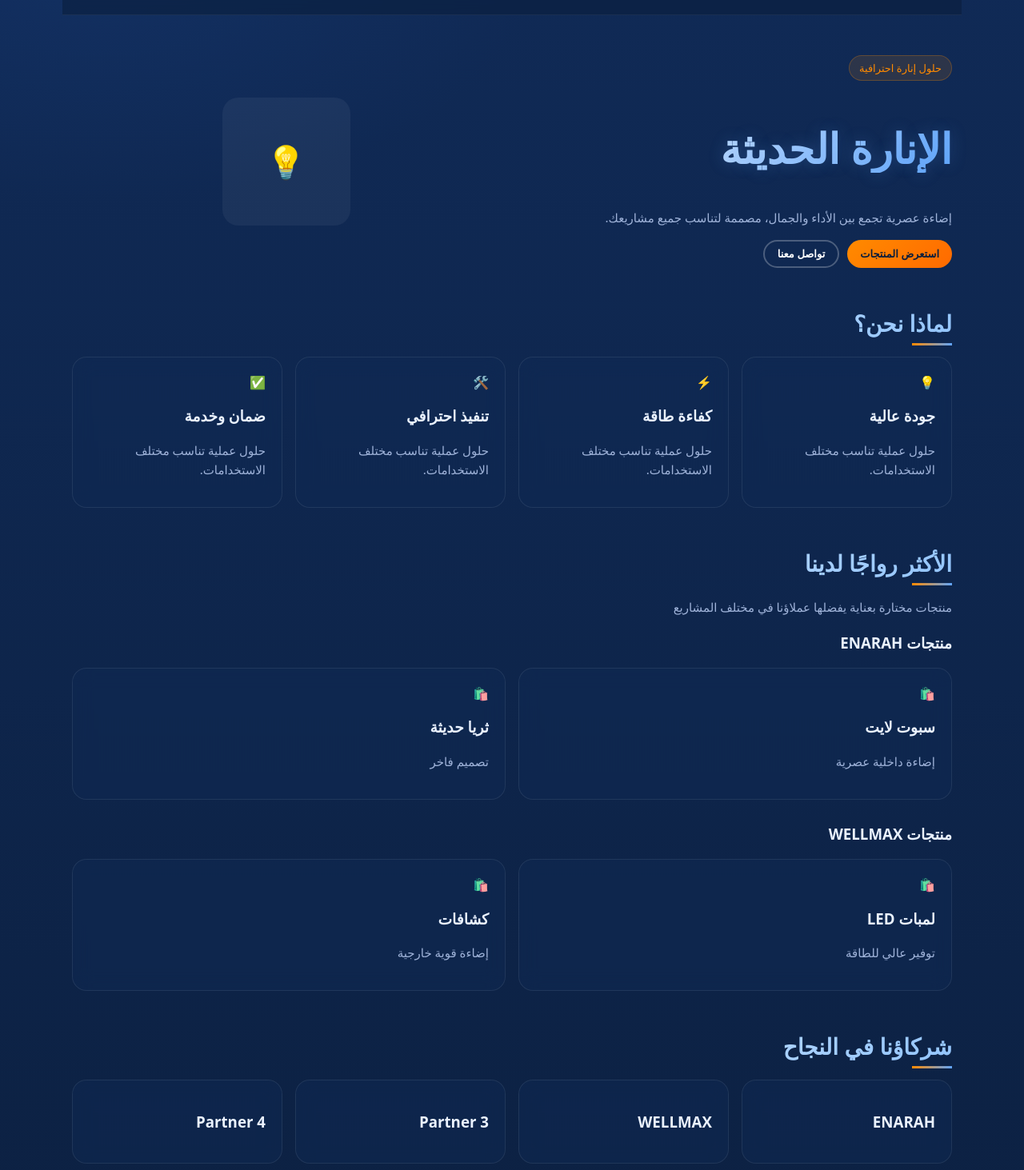
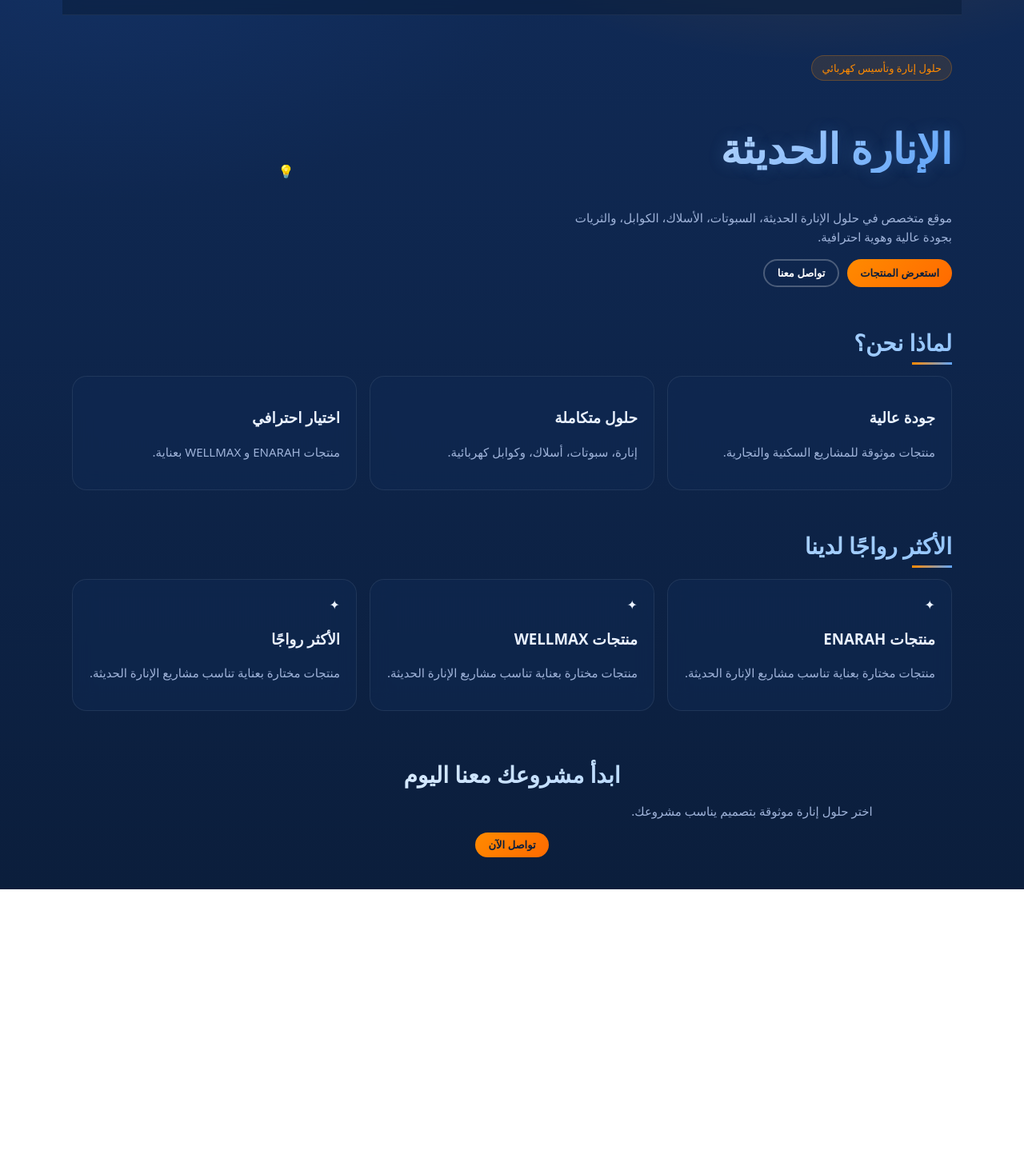
Before and after one commit to nonynony28-netizen/Menarah, a React (Vite) app: page / in a window 1280 px wide. Shown: the part 47-1510 px from the top of the page at 80% size. After the commit the page ends 1159 px from the top, so only its background shows below. Built offline with nearby package versions, Linux system fonts and the light colour scheme.

Commit message:
Refactor Home component and update features

```diff
--- a/src/pages/Home.jsx
+++ b/src/pages/Home.jsx
@@ -1,53 +1,35 @@
 import React from "react";
+import { motion } from "framer-motion";
 
-/* ===== بيانات مبدئية (تبدّلها لاحقاً بالصور الحقيقية) ===== */
-
-// لماذا نحن
 const features = [
-  { title: "جودة عالية", icon: "💡" },
-  { title: "كفاءة طاقة", icon: "⚡" },
-  { title: "تنفيذ احترافي", icon: "🛠️" },
-  { title: "ضمان وخدمة", icon: "✅" },
+  { title: "جودة عالية", desc: "منتجات موثوقة للمشاريع السكنية والتجارية." },
+  { title: "حلول متكاملة", desc: "إنارة، سبوتات، أسلاك، وكوابل كهربائية." },
+  { title: "اختيار احترافي", desc: "منتجات ENARAH و WELLMAX بعناية." },
 ];
 
-// الأكثر رواجاً – ENARAH
-const enarahProducts = [
-  { name: "سبوت لايت", desc: "إضاءة داخلية عصرية" },
-  { name: "ثريا حديثة", desc: "تصميم فاخر" },
+const products = [
+  "منتجات ENARAH",
+  "منتجات WELLMAX",
+  "الأكثر رواجًا",
 ];
-
-// الأكثر رواجاً – WELLMAX
-const wellmaxProducts = [
-  { name: "لمبات LED", desc: "توفير عالي للطاقة" },
-  { name: "كشافات", desc: "إضاءة قوية خارجية" },
-];
-
-// شركاؤنا (استبدل بالإيمجات لاحقاً)
-const partners = ["ENARAH", "WELLMAX", "Partner 3", "Partner 4"];
-
-// مشاريع (استبدل بالإيمجات)
-const projects = ["فيلا", "محل", "سقف حديث"];
-
-// الفروع
-const branches = ["طرابلس", "اجدابيا", "مصراتة", "سبها"];
 
 function Home() {
   return (
-    <main className="page hero">
+    <main className="page">
 
-      {/* ===== 1) HERO ===== */}
       <section className="hero-grid">
+        <motion.div
+          initial={{ opacity: 0, y: 35 }}
+          animate={{ opacity: 1, y: 0 }}
+          transition={{ duration: 0.8 }}
+        >
+          <span className="badge">حلول إنارة وتأسيس كهربائي</span>
 
-        {/* نص */}
-        <div>
-          <span className="badge">حلول إنارة احترافية</span>
-
-          <h1 className="hero-title">
-            الإنارة الحديثة
-          </h1>
+          <h1 className="hero-title">الإنارة الحديثة</h1>
 
           <p>
-            إضاءة عصرية تجمع بين الأداء والجمال، مصممة لتناسب جميع مشاريعك.
+            موقع متخصص في حلول الإنارة الحديثة، السبوتات، الأسلاك، الكوابل،
+            والثريات بجودة عالية وهوية احترافية.
           </p>
 
           <div className="hero-actions">
@@ -62,112 +44,81 @@ function Home() {
               تواصل معنا
             </button>
           </div>
-        </div>
+        </motion.div>
 
-        {/* عنصر بصري (استبدله بصورة لاحقاً) */}
-        <div className="hero-visual">
-          <div className="hero-box">💡</div>
-        </div>
+        <motion.div
+          className="hero-visual"
+          initial={{ opacity: 0, scale: 0.85 }}
+          animate={{ opacity: 1, scale: 1 }}
+          transition={{ duration: 0.9, delay: 0.2 }}
+        >
+          <div className="luxury-light">
+            <span>💡</span>
+          </div>
+        </motion.div>
       </section>
 
-      {/* ===== 2) لماذا نحن ===== */}
-      <section className="section">
+      <motion.section
+        className="section"
+        initial={{ opacity: 0, y: 35 }}
+        whileInView={{ opacity: 1, y: 0 }}
+        viewport={{ once: true }}
+        transition={{ duration: 0.7 }}
+      >
         <h2>لماذا نحن؟</h2>
 
         <div className="grid">
-          {features.map((f, i) => (
-            <div className="card feature-card" key={i}>
-              <div className="icon">{f.icon}</div>
-              <h3>{f.title}</h3>
-              <p>حلول عملية تناسب مختلف الاستخدامات.</p>
-            </div>
+          {features.map((item, index) => (
+            <motion.div
+              className="card"
+              key={index}
+              whileHover={{ y: -8, scale: 1.02 }}
+            >
+              <h3>{item.title}</h3>
+              <p>{item.desc}</p>
+            </motion.div>
           ))}
         </div>
-      </section>
+      </motion.section>
 
-      {/* ===== 3) الأكثر رواجاً ===== */}
-      <section className="section">
+      <motion.section
+        className="section"
+        initial={{ opacity: 0, y: 35 }}
+        whileInView={{ opacity: 1, y: 0 }}
+        viewport={{ once: true }}
+        transition={{ duration: 0.7 }}
+      >
         <h2>الأكثر رواجًا لدينا</h2>
-        <p className="section-desc">
-          منتجات مختارة بعناية يفضلها عملاؤنا في مختلف المشاريع
-        </p>
 
-        {/* ENARAH */}
-        <h3 style={{ marginTop: "20px" }}>منتجات ENARAH</h3>
         <div className="grid">
-          {enarahProducts.map((p, i) => (
-            <div className="card product-card" key={i}>
-              <div className="product-img">🛍️</div>
-              <h3>{p.name}</h3>
-              <p>{p.desc}</p>
-            </div>
+          {products.map((item, index) => (
+            <motion.div
+              className="card product-card"
+              key={index}
+              whileHover={{ y: -8, scale: 1.02 }}
+            >
+              <div className="product-placeholder">✦</div>
+              <h3>{item}</h3>
+              <p>منتجات مختارة بعناية تناسب مشاريع الإنارة الحديثة.</p>
+            </motion.div>
           ))}
         </div>
+      </motion.section>
 
-        {/* WELLMAX */}
-        <h3 style={{ marginTop: "30px" }}>منتجات WELLMAX</h3>
-        <div className="grid">
-          {wellmaxProducts.map((p, i) => (
-            <div className="card product-card" key={i}>
-              <div className="product-img">🛍️</div>
-              <h3>{p.name}</h3>
-              <p>{p.desc}</p>
-            </div>
-          ))}
-        </div>
-      </section>
-
-      {/* ===== 4) شركاؤنا ===== */}
-      <section className="section">
-        <h2>شركاؤنا في النجاح</h2>
-
-        <div className="grid">
-          {partners.map((p, i) => (
-            <div className="card" key={i}>
-              <h3>{p}</h3>
-            </div>
-          ))}
-        </div>
-      </section>
-
-      {/* ===== 5) المشاريع ===== */}
-      <section className="section">
-        <h2>مشاريعنا</h2>
-
-        <div className="grid">
-          {projects.map((proj, i) => (
-            <div className="card" key={i}>
-              <h3>{proj}</h3>
-            </div>
-          ))}
-        </div>
-      </section>
-
-      {/* ===== 6) الفروع ===== */}
-      <section className="section">
-        <h2>فروعنا</h2>
-
-        <div className="grid">
-          {branches.map((b, i) => (
-            <div className="card" key={i}>
-              <h3>{b}</h3>
-            </div>
-          ))}
-        </div>
-      </section>
-
-      {/* ===== 7) CTA ===== */}
-      <section className="cta">
+      <motion.section
+        className="cta"
+        initial={{ opacity: 0, y: 35 }}
+        whileInView={{ opacity: 1, y: 0 }}
+        viewport={{ once: true }}
+        transition={{ duration: 0.7 }}
+      >
         <h2>ابدأ مشروعك معنا اليوم</h2>
-
-        <p style={{ marginBottom: "15px" }}>
-          فريقنا جاهز لمساعدتك في اختيار أفضل حلول الإضاءة
-        </p>
+        <p>اختر حلول إنارة موثوقة بتصميم يناسب مشروعك.</p>
 
         <button onClick={() => (window.location.href = "#/contact")}>
           تواصل الآن
         </button>
-      </section>
+      </motion.section>
 
     </main>
   );
```
